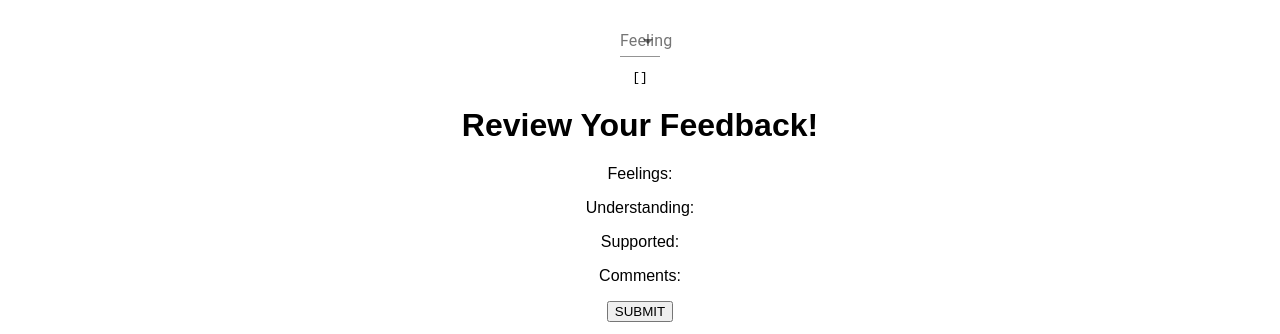
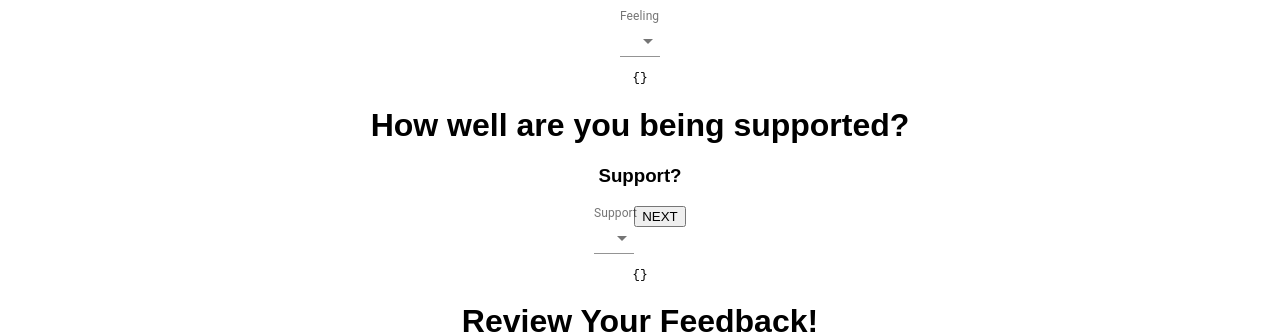
Before and after one commit to irisnoh/redux-feed-back-loop, a React (Create React App) app: page /#/ in a window 1280 px wide. Shown: the part 306-640 px from the top of the page. Built offline with nearby package versions, Linux system fonts and the light colour scheme; no server answers.

Commit message:
set-up support componet and value

```diff
--- a/src/components/Admin/Admin.js
+++ b/src/components/Admin/Admin.js
@@ -23,7 +23,7 @@ class Admin extends Component {
             url:"/form"
         }).then(response => {
             console.log(response.data)
-            this.props.dispatch({type:"GET_FEELING",payload:response.data})
+            this.props.dispatch({type:"GET_ADMIN", payload:response.data})
         }).catch(error => {
             console.log('error in GET in Admin.js',error)
         })
@@ -54,7 +54,7 @@ class Admin extends Component {
                         </TableRow>
                     </TableHead>
                     <TableBody>
-                        {this.props.formReducer.map(feedback =>
+                        {this.props.adminReducer.map(feedback =>
                             <AdminItem
                             refreshFeedback={this.refreshFeedback}
                             feedback={feedback}
@@ -62,7 +62,7 @@ class Admin extends Component {
                     </TableBody>
                 </Table>
                 <pre>
-                    {JSON.stringify(this.props.formReducer, null, 2)}
+                    {JSON.stringify(this.props.adminReducer, null, 2)}
                 </pre>
 
             </>
--- a/src/components/App/App.js
+++ b/src/components/App/App.js
@@ -30,9 +30,9 @@ class App extends Component {
 
 
           <Feeling />
-        {/* <Understanding />
+        {/* <Understanding /> */}
         <Supported />
-        <Comments /> */}
+        {/* <Comments /> */}
         <ReviewFeedback />
         </div>
       </Router>
--- a/src/components/Feeling/Feeling.js
+++ b/src/components/Feeling/Feeling.js
@@ -39,11 +39,11 @@ class Feeling extends Component {
     //     )
     // }
 
-    handleChangeFeeling = (event) => {
-        this.setState({
-            results: event.target.value,
-        });
-    }
+    // handleChangeFeeling = (event) => {
+    //     this.setState({
+    //         results: event.target.value,
+    //     });
+    // }
 
 
     // getFeeling = (event) => {
--- a/src/components/ReviewFeedback/ReviewFeedback.js
+++ b/src/components/ReviewFeedback/ReviewFeedback.js
@@ -28,9 +28,9 @@ class ReviewFeedback extends Component {
 
                 <h1>Review Your Feedback!</h1>
                 <p key={this.props.formReducer.id}>Feelings: {this.props.formReducer.feeling} </p>
-                <p key={this.props.formReducer.id}>Understanding:{this.props.formReducer.understanding}</p>
-                <p key={this.props.formReducer.id}>Supported:{this.props.formReducer.support}</p>
-                <p key={this.props.formReducer.id}>Comments:{this.props.formReducer.comments}</p>
+                <p key={this.props.formReducer.id}>Understanding: {this.props.formReducer.understanding}</p>
+                <p key={this.props.formReducer.id}>Supported: {this.props.formReducer.support}</p>
+                <p key={this.props.formReducer.id}>Comments: {this.props.formReducer.comments}</p>
 
                 <Link to="/">
                     <button onClick={this.handleSubmit}>SUBMIT</button>
--- a/src/components/Supported/Supported.js
+++ b/src/components/Supported/Supported.js
@@ -4,16 +4,50 @@ import React, { Component } from 'react';
 import { connect } from 'react-redux'
 import { Link } from 'react-router-dom'
 
+import InputLabel from '@material-ui/core/InputLabel';
+import MenuItem from '@material-ui/core/MenuItem';
+import FormControl from '@material-ui/core/FormControl';
+import Select from '@material-ui/core/Select';
+class Supported extends Component {
 
-class Supported extends Component {
+    handleChangeFor = (propertyName) => (event) => {
+        this.props.dispatch({
+            type: 'GET_SUPPORT',
+            payload: { [propertyName]: event.target.value },
+        })
+    }
+    //function to clear all the input and start again
+    handleClearAll = () => {
+        this.props.dispatch({
+            type: 'CLEAR_FEEDBACK',
+        })
+    }
     render() {
         return (
             <>
                 <h1>How well are you being supported?</h1>
                 <h3>Support?</h3>
-                <input></input><Link to="/Comments">
+                <FormControl>
+                        <InputLabel htmlFor="support">Support</InputLabel>
+                        {/* drop down list in scale 1-5 */}
+                        <Select
+                            value={this.props.formReducer}
+                            onChange={this.handleChangeFor('support')}
+                        >
+                            <MenuItem value=""><em></em></MenuItem>
+                            <MenuItem value={1}>1</MenuItem>
+                            <MenuItem value={2}>2</MenuItem>
+                            <MenuItem value={3}>3</MenuItem>
+                            <MenuItem value={4}>4</MenuItem>
+                            <MenuItem value={5}>5</MenuItem>
+                        </Select>
+                    </FormControl>
+                <Link to="/Comments">
                     <button>NEXT</button>
                 </Link>
+                <pre>
+                    {JSON.stringify(this.props.formReducer, null, 2)}
+                </pre>
             </>
         );
     }
--- a/src/index.js
+++ b/src/index.js
@@ -7,17 +7,17 @@ import { Provider } from 'react-redux';
 import { createStore, combineReducers, applyMiddleware } from 'redux';
 import { logger } from 'redux-logger'
 
-const formReducer = (state = [], action) => {
+const formReducer = (state = {}, action) => {
     if (action.type === "GET_FEELING") {
-        return [...state,...action.payload]
+        return {...state,...action.payload}
     }
-    // else if (action.type === "GET_UNDERSTANDING") {
-    //     return action.payload
-    // } else if (action.type === 'GET_SUPPORT') {
-    //     return action.payload
-    // } else if (action.type === 'GET_COMMENTS') {
-    //     return action.payload
-    // }
+    else if (action.type === "GET_UNDERSTANDING") {
+        return {...state,...action.payload}
+    } else if (action.type === 'GET_SUPPORT') {
+        return {...state,...action.payload}
+    } else if (action.type === 'GET_COMMENTS') {
+        return {...state,...action.payload}
+    }
     return state
 }
 
```
